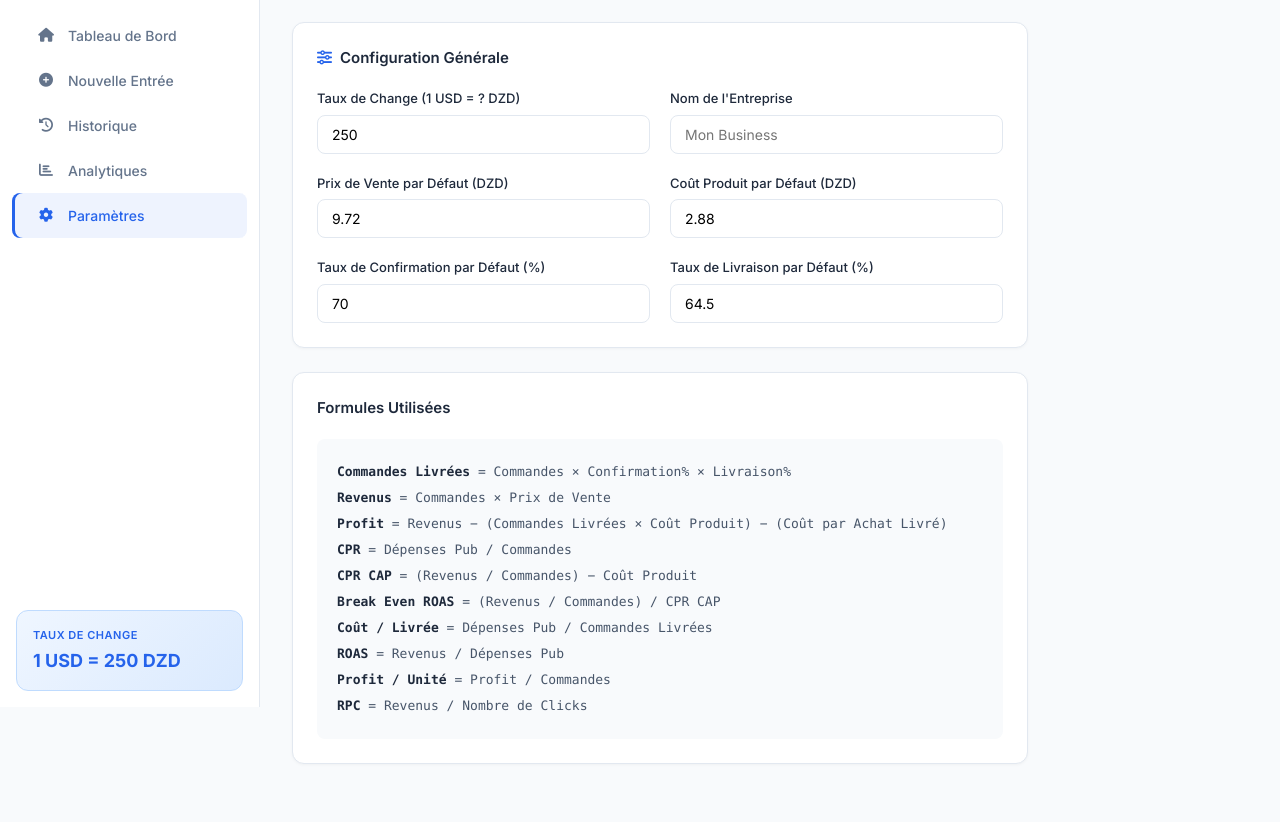
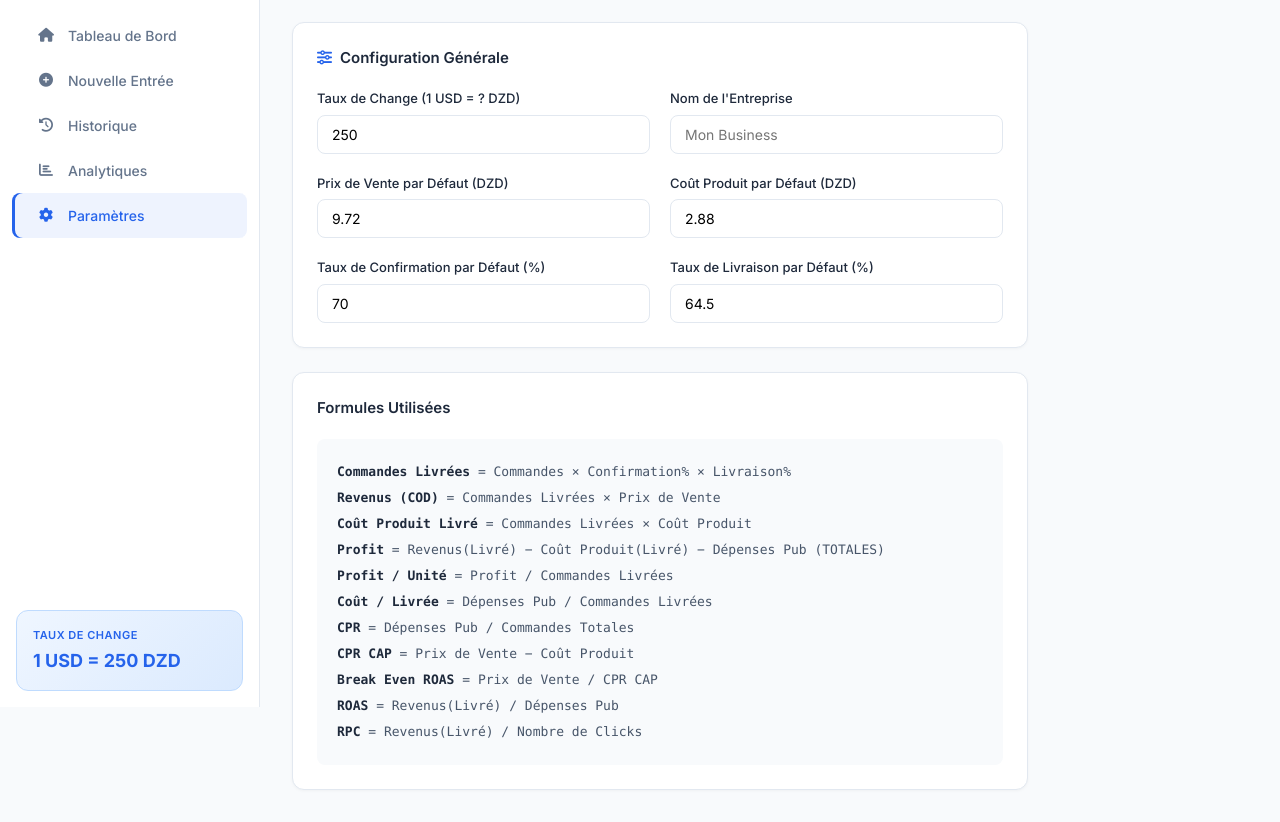
Before and after one commit to spinolaweb/mon-erp, a website: page public/settings.html in a window 1280 px wide. Shown: the part 93-915 px from the top of the page. Before the commit the page ends 889 px from the top, so only its background shows below. Drawn offline with nearby package versions, Linux system fonts and the light colour scheme; no server answers.

Commit message:
Update settings.html

```diff
--- a/public/settings.html
+++ b/public/settings.html
@@ -73,15 +73,16 @@
 <div class="card-header"><h3 class="card-title">Formules Utilisées</h3></div>
 <div style="background:#f8fafc;border-radius:8px;padding:20px;font-family:ui-monospace,SFMono-Regular,Menlo,Monaco,Consolas,monospace;font-size:13px;color:#475569;line-height:2;">
 <p><strong style="color:#1e293b;">Commandes Livrées</strong> = Commandes × Confirmation% × Livraison%</p>
-<p><strong style="color:#1e293b;">Revenus</strong> = Commandes × Prix de Vente</p>
-<p><strong style="color:#1e293b;">Profit</strong> = Revenus − (Commandes Livrées × Coût Produit) − (Coût par Achat Livré)</p>
-<p><strong style="color:#1e293b;">CPR</strong> = Dépenses Pub / Commandes</p>
-<p><strong style="color:#1e293b;">CPR CAP</strong> = (Revenus / Commandes) − Coût Produit</p>
-<p><strong style="color:#1e293b;">Break Even ROAS</strong> = (Revenus / Commandes) / CPR CAP</p>
+<p><strong style="color:#1e293b;">Revenus (COD)</strong> = Commandes Livrées × Prix de Vente</p>
+<p><strong style="color:#1e293b;">Coût Produit Livré</strong> = Commandes Livrées × Coût Produit</p>
+<p><strong style="color:#1e293b;">Profit</strong> = Revenus(Livré) − Coût Produit(Livré) − Dépenses Pub (TOTALES)</p>
+<p><strong style="color:#1e293b;">Profit / Unité</strong> = Profit / Commandes Livrées</p>
 <p><strong style="color:#1e293b;">Coût / Livrée</strong> = Dépenses Pub / Commandes Livrées</p>
-<p><strong style="color:#1e293b;">ROAS</strong> = Revenus / Dépenses Pub</p>
-<p><strong style="color:#1e293b;">Profit / Unité</strong> = Profit / Commandes</p>
-<p><strong style="color:#1e293b;">RPC</strong> = Revenus / Nombre de Clicks</p>
+<p><strong style="color:#1e293b;">CPR</strong> = Dépenses Pub / Commandes Totales</p>
+<p><strong style="color:#1e293b;">CPR CAP</strong> = Prix de Vente − Coût Produit</p>
+<p><strong style="color:#1e293b;">Break Even ROAS</strong> = Prix de Vente / CPR CAP</p>
+<p><strong style="color:#1e293b;">ROAS</strong> = Revenus(Livré) / Dépenses Pub</p>
+<p><strong style="color:#1e293b;">RPC</strong> = Revenus(Livré) / Nombre de Clicks</p>
 </div>
 </div>
 </div>
```
